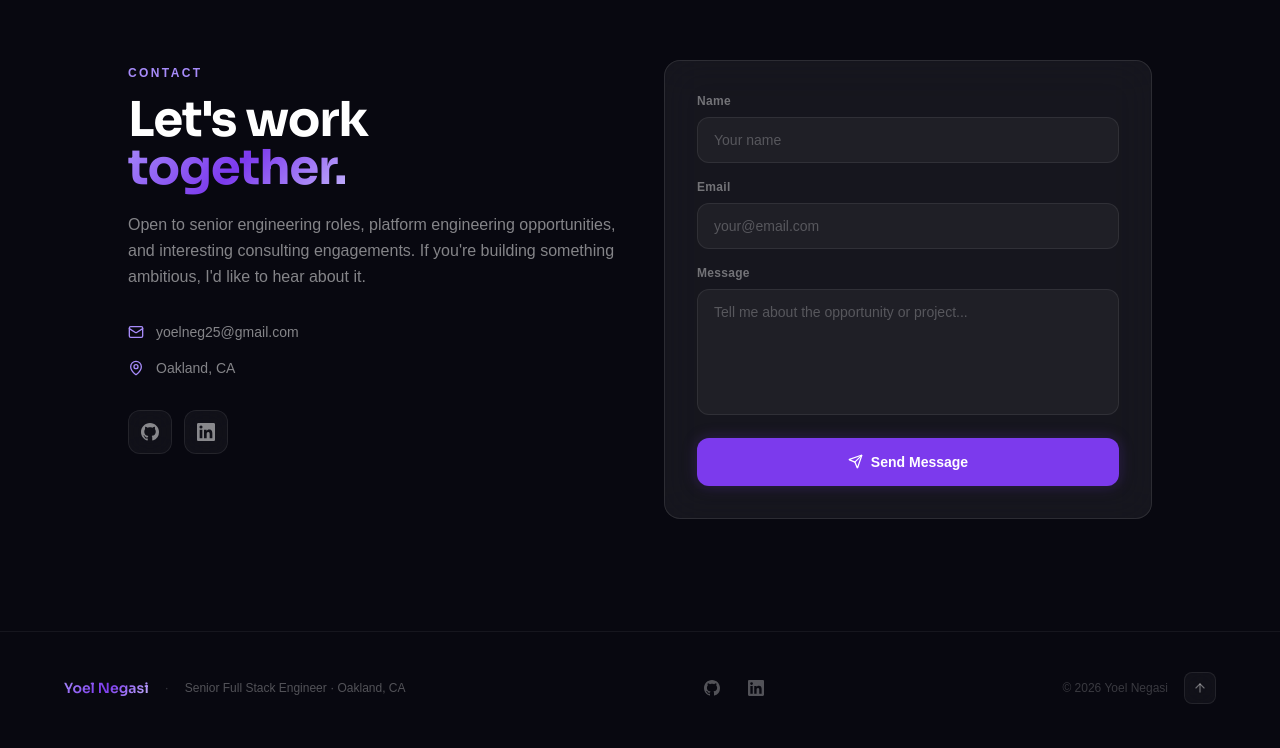
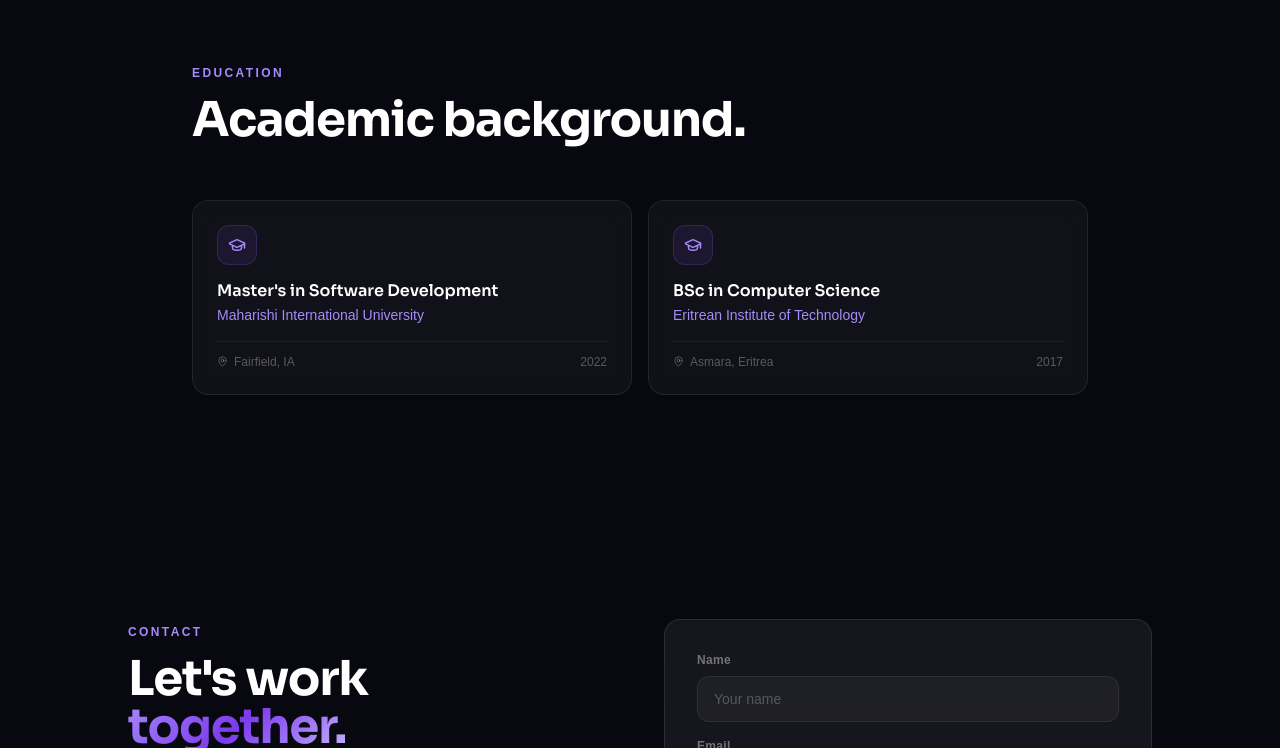
Before and after one commit to yoelneg-25/yoel-negasi, a Next.js app: page / in a window 1280 px wide. Shown: the part 6909-7657 px from the top of the page. Built offline with nearby package versions, Linux system fonts and the light colour scheme.

Commit message:
Create Education.tsx

```diff
--- /dev/null
+++ b/components/sections/Education.tsx
@@ -0,0 +1,70 @@
+"use client";
+
+import { useRef } from "react";
+import { motion, useInView } from "framer-motion";
+import { GraduationCap, MapPin } from "lucide-react";
+import { education } from "@/lib/data";
+
+const fadeUp = {
+  hidden: { opacity: 0, y: 30 },
+  show: { opacity: 1, y: 0, transition: { duration: 0.6, ease: "easeOut" as const } },
+};
+
+export default function Education() {
+  const ref = useRef<HTMLDivElement>(null);
+  const inView = useInView(ref, { once: true, margin: "-80px" });
+
+  return (
+    <section id="education" className="relative section-padding px-6">
+      <div className="max-w-4xl mx-auto" ref={ref}>
+        <motion.div
+          initial="hidden"
+          animate={inView ? "show" : "hidden"}
+          variants={{ show: { transition: { staggerChildren: 0.1 } } }}
+          className="mb-14"
+        >
+          <motion.div variants={fadeUp} className="mb-3">
+            <span className="text-xs font-semibold tracking-[0.2em] uppercase text-violet-400">
+              Education
+            </span>
+          </motion.div>
+          <motion.h2
+            variants={fadeUp}
+            className="font-display font-bold text-4xl sm:text-5xl text-white tracking-tight"
+          >
+            Academic background.
+          </motion.h2>
+        </motion.div>
+
+        <div className="grid sm:grid-cols-2 gap-4">
+          {education.map((edu, i) => (
+            <motion.div
+              key={edu.id}
+              initial={{ opacity: 0, y: 24 }}
+              animate={inView ? { opacity: 1, y: 0 } : {}}
+              transition={{ duration: 0.5, delay: i * 0.12, ease: "easeOut" }}
+              className="glass rounded-2xl p-6 flex flex-col gap-4"
+            >
+              <div className="w-10 h-10 rounded-xl bg-violet-500/10 border border-violet-500/20 flex items-center justify-center">
+                <GraduationCap size={18} className="text-violet-400" />
+              </div>
+              <div>
+                <h3 className="font-display font-semibold text-white text-base leading-tight mb-1">
+                  {edu.degree}
+                </h3>
+                <p className="text-violet-400 text-sm font-medium">{edu.school}</p>
+              </div>
+              <div className="flex items-center justify-between mt-auto pt-3 border-t border-white/[0.06]">
+                <div className="flex items-center gap-1.5 text-white/30 text-xs">
+                  <MapPin size={11} />
+                  {edu.location}
+                </div>
+                <span className="text-xs text-white/30 font-mono">{edu.year}</span>
+              </div>
+            </motion.div>
+          ))}
+        </div>
+      </div>
+    </section>
+  );
+}
```
